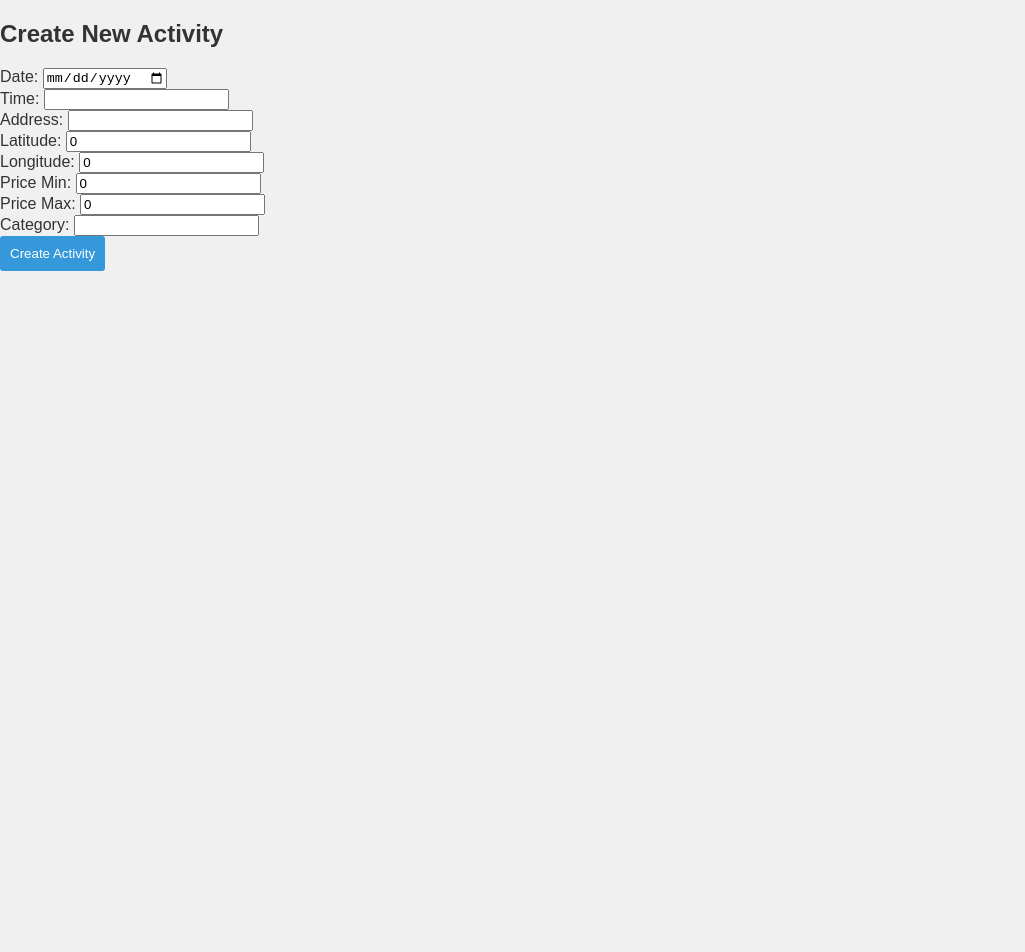
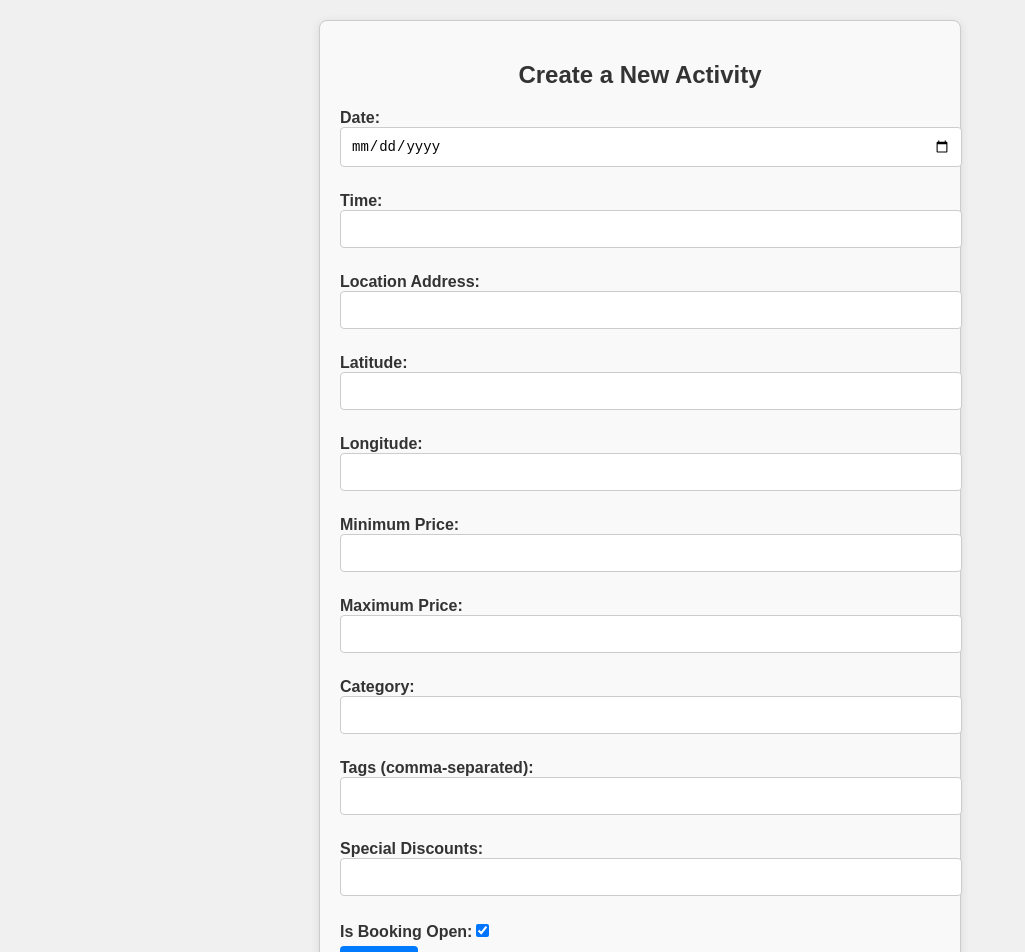
Before and after one commit to Ahmed20150/EasyTravel, a React (Create React App) app in the folder client/: page /activities/create in a window 1280 px wide. Shown: the top 952 px of the page, without its empty margins (0-1025 px from the left). Before the commit the page ends 800 px from the top, so only its background shows below. Built offline with nearby package versions, Linux system fonts and the light colour scheme.

Commit message:
create , delete , read done

```diff
--- a/client/src/components/ActivityForms.js
+++ b/client/src/components/ActivityForms.js
@@ -1,165 +1,212 @@
 import React, { useState } from "react";
 import axios from "axios";
+import "../css/ActivityForm.css"; // Adjusted path to the CSS file
 
-const ActivityForm = ({ onSave }) => {
-  const [activityData, setActivityData] = useState({
+const ActivityForm = () => {
+  const [formData, setFormData] = useState({
     date: "",
     time: "",
     location: {
       address: "",
-      coordinates: { lat: 0, lng: 0 },
+      coordinates: {
+        lat: "",
+        lng: "",
+      },
     },
-    price: { min: 0, max: 0 },
+    price: {
+      min: "",
+      max: "",
+    },
     category: "",
-    tags: [],
+    tags: "",
     specialDiscounts: "",
     isBookingOpen: true,
   });
 
-  // Handle input changes
+  // Simplified handleChange function to handle basic form input
   const handleChange = (e) => {
     const { name, value } = e.target;
-    const nameParts = name.split(".");
-
-    if (nameParts.length > 1) {
-      // Handle nested fields (like location.address)
-      setActivityData((prevData) => ({
-        ...prevData,
-        [nameParts[0]]: {
-          ...prevData[nameParts[0]],
-          [nameParts[1]]: value,
-        },
-      }));
-    } else {
-      setActivityData({ ...activityData, [name]: value });
-    }
+    setFormData({ ...formData, [name]: value });
   };
 
   // Handle form submission
-  const handleSubmit = async (e) => {
-    e.preventDefault(); // Prevent the default form submission
+  const handleButtonClick = async (e) => {
+    e.preventDefault();
     try {
-      // Send a POST request to create a new activity
-      const response = await axios.post(
-        "http://localhost:3000/activities",
-        activityData
-      );
-
-      // Handle the response (e.g., display success message)
-      console.log("Activity created successfully:", response.data);
-
-      // Trigger the onSave callback if provided
-      if (onSave) {
-        onSave();
-      }
-
-      // Reset the form after successful submission
-      setActivityData({
-        date: "",
-        time: "",
-        location: {
-          address: "",
-          coordinates: { lat: 0, lng: 0 },
-        },
-        price: { min: 0, max: 0 },
-        category: "",
-        tags: [],
-        specialDiscounts: "",
-        isBookingOpen: true,
+      alert("yes entered");
+      const response = await axios.post("http://localhost:3000/activities", {
+        ...formData,
+        tags: formData.tags.split(",").map((tag) => tag.trim()), // Process tags as an array
       });
+      console.log("Activity created:", response.data);
     } catch (error) {
       console.error("Error creating activity:", error);
     }
   };
 
   return (
-    <form onSubmit={handleSubmit}>
-      <h2>Create New Activity</h2>
-      {/* Form fields... */}
-      <div>
-        <label>Date: </label>
+    <div className="activity-form">
+      {" "}
+      {/* Added class here */}
+      <h2>Create a New Activity</h2>
+      <label>
+        Date:
         <input
           type="date"
           name="date"
-          value={activityData.date}
+          value={formData.date}
           onChange={handleChange}
           required
         />
-      </div>
-      <div>
-        <label>Time: </label>
+      </label>
+      <label>
+        Time:
         <input
           type="text"
           name="time"
-          value={activityData.time}
+          value={formData.time}
           onChange={handleChange}
           required
         />
-      </div>
-      <div>
-        <label>Address: </label>
+      </label>
+      <label>
+        Location Address:
         <input
           type="text"
           name="location.address"
-          value={activityData.location.address}
+          value={formData.location.address}
+          onChange={(e) =>
+            setFormData({
+              ...formData,
+              location: {
+                ...formData.location,
+                address: e.target.value,
+              },
+            })
+          }
+        />
+      </label>
+      <label>
+        Latitude:
+        <input
+          type="number"
+          step="any"
+          name="location.coordinates.lat"
+          value={formData.location.coordinates.lat}
+          onChange={(e) =>
+            setFormData({
+              ...formData,
+              location: {
+                ...formData.location,
+                coordinates: {
+                  ...formData.location.coordinates,
+                  lat: e.target.value,
+                },
+              },
+            })
+          }
+        />
+      </label>
+      <label>
+        Longitude:
+        <input
+          type="number"
+          step="any"
+          name="location.coordinates.lng"
+          value={formData.location.coordinates.lng}
+          onChange={(e) =>
+            setFormData({
+              ...formData,
+              location: {
+                ...formData.location,
+                coordinates: {
+                  ...formData.location.coordinates,
+                  lng: e.target.value,
+                },
+              },
+            })
+          }
+        />
+      </label>
+      <label>
+        Minimum Price:
+        <input
+          type="number"
+          name="price.min"
+          value={formData.price.min}
+          onChange={(e) =>
+            setFormData({
+              ...formData,
+              price: {
+                ...formData.price,
+                min: e.target.value,
+              },
+            })
+          }
+          required
+        />
+      </label>
+      <label>
+        Maximum Price:
+        <input
+          type="number"
+          name="price.max"
+          value={formData.price.max}
+          onChange={(e) =>
+            setFormData({
+              ...formData,
+              price: {
+                ...formData.price,
+                max: e.target.value,
+              },
+            })
+          }
+          required
+        />
+      </label>
+      <label>
+        Category:
+        <input
+          type="text"
+          name="category"
+          value={formData.category}
           onChange={handleChange}
           required
         />
-      </div>
-      <div>
-        <label>Latitude: </label>
-        <input
-          type="number"
-          name="location.coordinates.lat"
-          value={activityData.location.coordinates.lat}
-          onChange={handleChange}
-          step="any"
-          required
-        />
-      </div>
-      <div>
-        <label>Longitude: </label>
-        <input
-          type="number"
-          name="location.coordinates.lng"
-          value={activityData.location.coordinates.lng}
-          onChange={handleChange}
-          step="any"
-          required
-        />
-      </div>
-      <div>
-        <label>Price Min: </label>
-        <input
-          type="number"
-          name="price.min"
-          value={activityData.price.min}
-          onChange={handleChange}
-          required
-        />
-      </div>
-      <div>
-        <label>Price Max: </label>
-        <input
-          type="number"
-          name="price.max"
-          value={activityData.price.max}
-          onChange={handleChange}
-          required
-        />
-      </div>
-      <div>
-        <label>Category: </label>
+      </label>
+      <label>
+        Tags (comma-separated):
         <input
           type="text"
-          name="category"
-          value={activityData.category}
+          name="tags"
+          value={formData.tags}
           onChange={handleChange}
-          required
         />
-      </div>
-      <button type="submit">Create Activity</button>
-    </form>
+      </label>
+      <label>
+        Special Discounts:
+        <input
+          type="text"
+          name="specialDiscounts"
+          value={formData.specialDiscounts}
+          onChange={handleChange}
+        />
+      </label>
+      <label>
+        Is Booking Open:
+        <input
+          type="checkbox"
+          name="isBookingOpen"
+          checked={formData.isBookingOpen}
+          onChange={(e) =>
+            setFormData({ ...formData, isBookingOpen: e.target.checked })
+          }
+        />
+      </label>
+      <button type="button" onClick={handleButtonClick}>
+        Create
+      </button>
+    </div>
   );
 };
 
--- a/client/src/components/ActivityLists.js
+++ b/client/src/components/ActivityLists.js
@@ -1,5 +1,6 @@
 import React, { useEffect, useState } from "react";
 import axios from "axios";
+import "../css/ActivityLists.css";
 
 const ActivityLists = () => {
   const [activities, setActivities] = useState([]); // State to hold activities
@@ -18,20 +19,33 @@ const ActivityLists = () => {
     }
   };
 
+  // Function to handle deletion of an activity
+  const handleDelete = async (id) => {
+    try {
+      await axios.delete(`http://localhost:3000/activities/${id}`); // Send delete request
+      // Update state to remove the deleted activity
+      setActivities(activities.filter((activity) => activity._id !== id));
+    } catch (error) {
+      console.error("Error deleting activity:", error);
+    }
+  };
+
   return (
-    <div>
+    <div className="activity-list">
       <h1>Activities</h1>
-      <ul>
+      <div className="card-container">
         {activities.map((activity) => (
-          <li key={activity._id}>
+          <div className="card" key={activity._id}>
             <h3>{activity.category}</h3>
             <p>{activity.location?.address}</p>
             <p>
               Price: ${activity.price?.min} - ${activity.price?.max}
             </p>
-          </li>
+            <button onClick={() => handleDelete(activity._id)}>Delete</button>{" "}
+            {/* Delete button */}
+          </div>
         ))}
-      </ul>
+      </div>
     </div>
   );
 };
--- /dev/null
+++ b/client/src/css/ActivityForm.css
@@ -0,0 +1,46 @@
+.activity-form {
+    max-width: 600px;
+    margin: 20px auto;
+    padding: 20px;
+    border: 1px solid #ccc;
+    border-radius: 8px;
+    box-shadow: 0 2px 10px rgba(0, 0, 0, 0.1);
+    background-color: #f9f9f9;
+}
+
+.activity-form h2 {
+    text-align: center;
+    color: #333;
+}
+
+.activity-form label {
+    display: block;
+    margin: 15px 0 5px;
+    font-weight: bold;
+}
+
+.activity-form input[type="text"],
+.activity-form input[type="date"],
+.activity-form input[type="number"] {
+    width: 100%;
+    padding: 10px;
+    margin-bottom: 10px;
+    border: 1px solid #ccc;
+    border-radius: 4px;
+    font-size: 14px;
+}
+
+.activity-form button {
+    background-color: #007bff;
+    color: white;
+    padding: 10px 15px;
+    border: none;
+    border-radius: 4px;
+    cursor: pointer;
+    font-size: 16px;
+    transition: background-color 0.3s ease;
+}
+
+.activity-form button:hover {
+    background-color: #0056b3;
+}
--- /dev/null
+++ b/client/src/css/ActivityLists.css
@@ -0,0 +1,66 @@
+/* ActivityLists.css */
+.activity-list {
+    padding: 20px;
+    max-width: 800px;
+    margin: 0 auto;
+}
+
+.card-container {
+    display: flex;
+    flex-wrap: wrap;
+    justify-content: space-between;
+    /* Align cards in a row */
+}
+
+.card {
+    background-color: #ffffff;
+    /* White background for the card */
+    border: 1px solid #ccc;
+    /* Light gray border */
+    border-radius: 8px;
+    /* Rounded corners */
+    box-shadow: 0 2px 10px rgba(0, 0, 0, 0.1);
+    /* Subtle shadow effect */
+    padding: 20px;
+    margin: 5px;
+    /* Reduced margin for closer spacing */
+    width: calc(45% - 10px);
+    /* Adjust width to fit more closely */
+    box-sizing: border-box;
+    /* Include padding and border in the element's total width and height */
+    transition: transform 0.2s;
+    /* Animation for hover effect */
+}
+
+.card:hover {
+    transform: translateY(-5px);
+    /* Lift card on hover */
+}
+
+.card h3 {
+    margin: 0 0 10px;
+    /* Space below heading */
+}
+
+.card p {
+    margin: 5px 0;
+    /* Space between paragraphs */
+}
+
+.card button {
+    background-color: #ff4d4d;
+    /* Red background for delete button */
+    color: white;
+    /* White text */
+    padding: 10px 15px;
+    border: none;
+    border-radius: 4px;
+    cursor: pointer;
+    transition: background-color 0.3s ease;
+    /* Smooth transition */
+}
+
+.card button:hover {
+    background-color: #ff1a1a;
+    /* Darker red on hover */
+}
```
